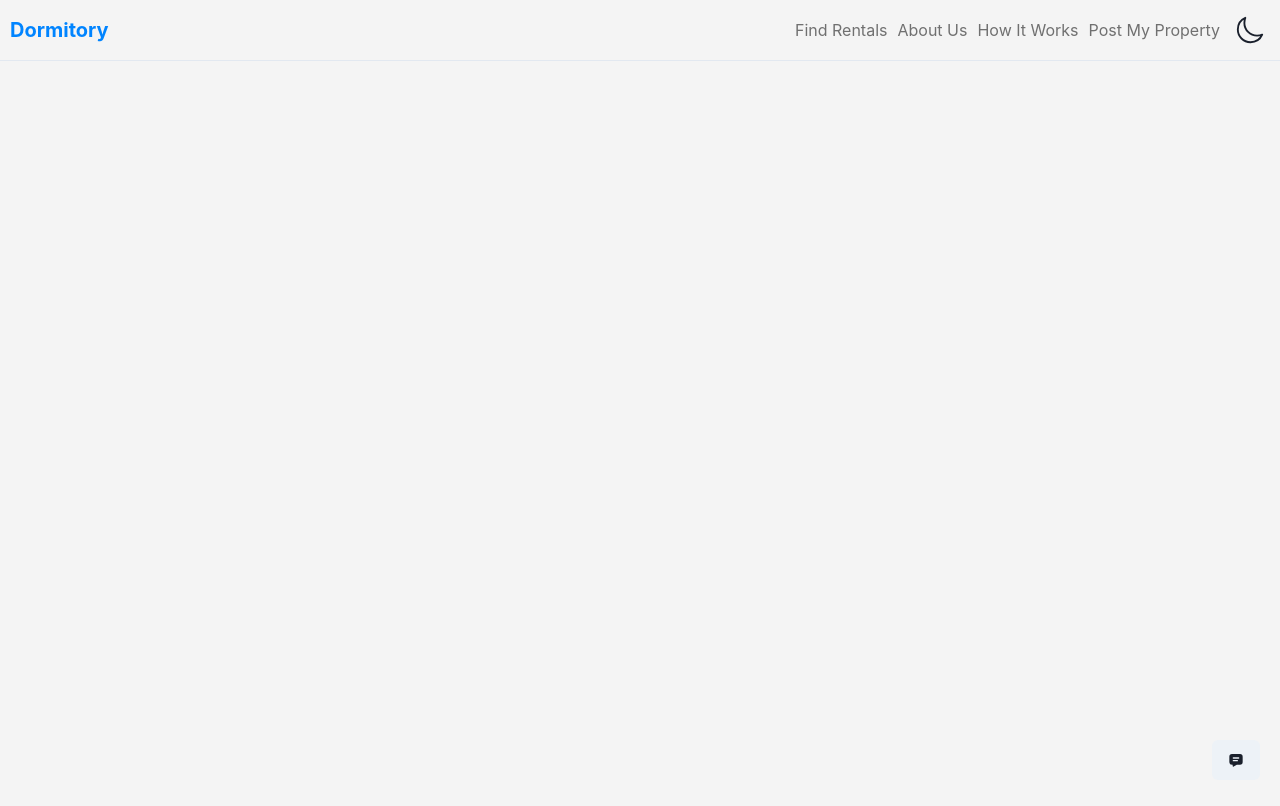
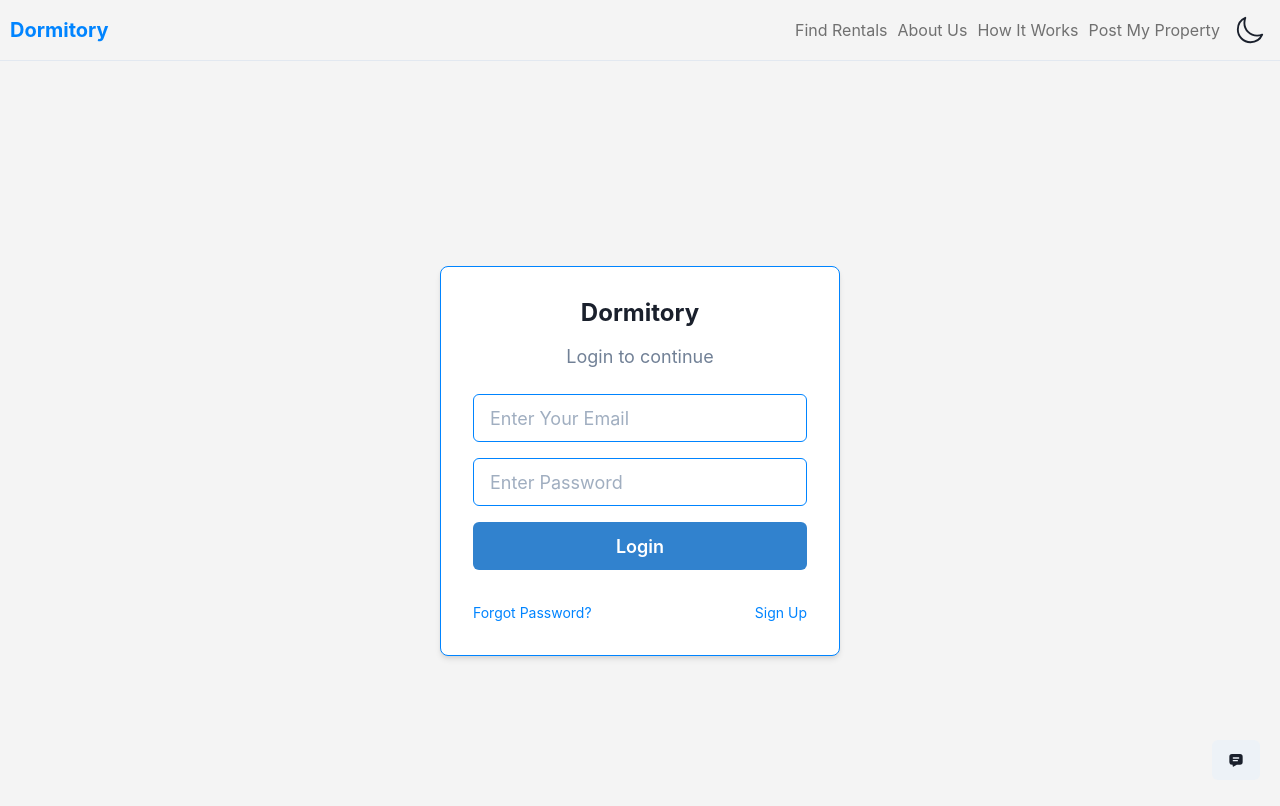
Before and after one commit to AllenDG/Web-Dormitory, a React (Vite) app: page /login in a window 1280 px wide. Shown: the top 806 px of the page. Built offline with nearby package versions, Linux system fonts and the light colour scheme.

Commit message:
added loginForm

```diff
--- a/src/pages/LoginPage.jsx
+++ b/src/pages/LoginPage.jsx
@@ -1,7 +1,56 @@
-import { Flex, useColorModeValue } from "@chakra-ui/react";
+import { useState } from "react";
+import {
+  Flex,
+  Box,
+  Heading,
+  Text,
+  Input,
+  Button,
+  useToast,
+  useColorModeValue,
+  Link,
+} from "@chakra-ui/react";
 
 export default function LoginPage() {
-  const bgColor = useColorModeValue("bg.light", "bg.dark");
+  const [email, setEmail] = useState("");
+  const [password, setPassword] = useState("");
+  const [pin, setPin] = useState("");
+  const [showPinInput, setShowPinInput] = useState(false);
+  const toast = useToast();
+  const bgColor = useColorModeValue("#F4F4F4", "#1A202C");
+  const secondaryColor = "#0084FF";
+
+  const handleLogin = () => {
+    if (email && password) {
+      setShowPinInput(true);
+      toast({
+        title: "Login Successful",
+        description: "Enter the verification code.",
+        status: "success",
+        duration: 3000,
+        isClosable: true,
+      });
+    } else {
+      toast({
+        title: "Login Failed",
+        description: "Please enter both email and password.",
+        status: "error",
+        duration: 3000,
+        isClosable: true,
+      });
+    }
+  };
+
+  const handlePinSubmit = () => {
+    toast({
+      title: "Verification Successful",
+      description: "You have logged in successfully!",
+      status: "success",
+      duration: 3000,
+      isClosable: true,
+    });
+  };
+
   return (
     <Flex
       direction="column"
@@ -9,6 +58,91 @@
       justify="center"
       align="center"
       bg={bgColor}
-    ></Flex>
+      p={8}
+    >
+      <Box
+        w="100%"
+        maxW="400px"
+        bg="white"
+        boxShadow="md"
+        borderRadius="lg"
+        p={8}
+        border="1px"
+        borderColor={secondaryColor}
+      >
+        <Heading textAlign="center" fontSize="2xl" mb={4}>
+          Dormitory
+        </Heading>
+        <Text textAlign="center" fontSize="lg" color="gray.500" mb={6}>
+          Login to continue
+        </Text>
+
+        <Input
+          placeholder="Enter Your Email"
+          type="email"
+          value={email}
+          onChange={(e) => setEmail(e.target.value)}
+          mb={4}
+          borderColor={secondaryColor}
+          _placeholder={{ color: "gray.400" }}
+          size="lg"
+        />
+
+        <Input
+          placeholder="Enter Password"
+          type="password"
+          value={password}
+          onChange={(e) => setPassword(e.target.value)}
+          mb={4}
+          borderColor={secondaryColor}
+          _placeholder={{ color: "gray.400" }}
+          size="lg"
+        />
+
+        <Button
+          onClick={handleLogin}
+          colorScheme="blue"
+          width="full"
+          mb={4}
+          size="lg"
+          borderRadius="md"
+        >
+          Login
+        </Button>
+
+        {showPinInput && (
+          <>
+            <Input
+              placeholder="Enter Verification Code"
+              type="text"
+              value={pin}
+              onChange={(e) => setPin(e.target.value)}
+              mb={4}
+              borderColor={secondaryColor}
+              _placeholder={{ color: "gray.400" }}
+              size="lg"
+            />
+            <Button
+              onClick={handlePinSubmit}
+              colorScheme="blue"
+              width="full"
+              size="lg"
+              borderRadius="md"
+            >
+              Verify Code
+            </Button>
+          </>
+        )}
+
+        <Flex justify="space-between" mt={4}>
+          <Link color={secondaryColor} fontSize="sm">
+            Forgot Password?
+          </Link>
+          <Link color={secondaryColor} fontSize="sm">
+            Sign Up
+          </Link>
+        </Flex>
+      </Box>
+    </Flex>
   );
 }
```
